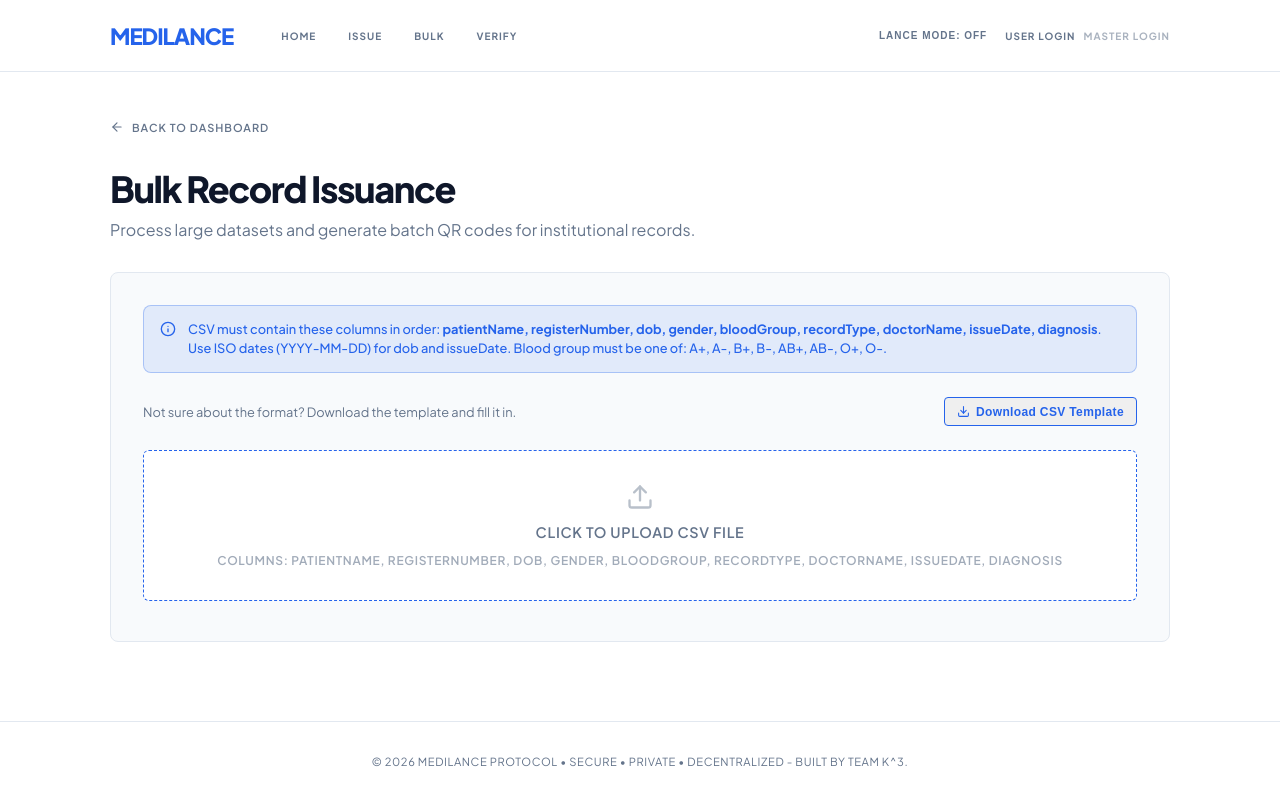
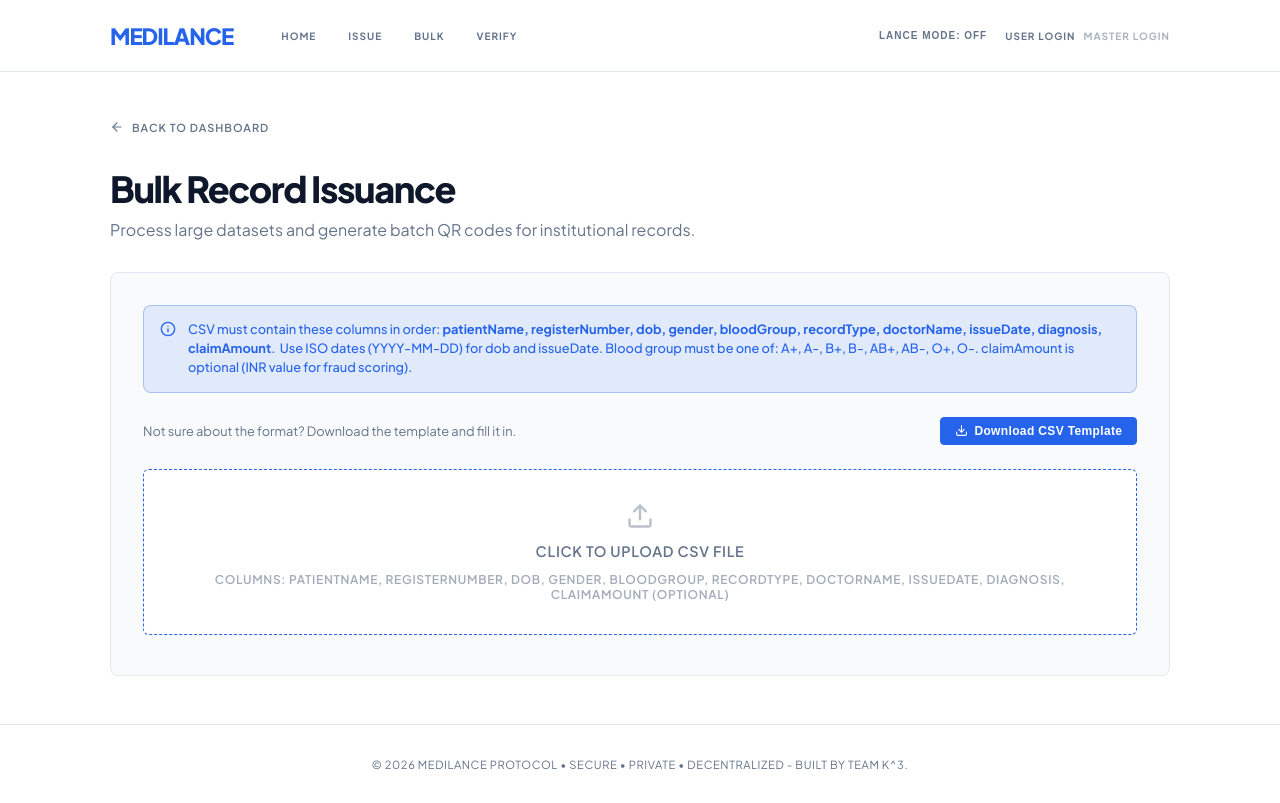
Before and after one commit to realksquare/medilance, a React (Vite) app in the folder client/: page /bulk in a window 1280 px wide. Built offline with nearby package versions, Linux system fonts and the light colour scheme.

Commit message:
fix template button color, add claimAmount to bulk csv, rename cost field, fix line spacing

```diff
--- a/client/src/components/BulkUpload.jsx
+++ b/client/src/components/BulkUpload.jsx
@@ -15,6 +15,7 @@ const CSV_FIELDS = [
   'doctorName',
   'issueDate',
   'diagnosis',
+  'claimAmount',
 ];
 
 const CSV_PLACEHOLDER_ROW = [
@@ -27,6 +28,7 @@ const CSV_PLACEHOLDER_ROW = [
   'Dr. Kavitha',
   '2026-04-29',
   'Haemoglobin deficiency observed',
+  '2500',
 ];
 
 function downloadTemplate() {
@@ -113,7 +115,7 @@ export default function BulkUpload() {
             <span>
               CSV must contain these columns in order:&nbsp;
               <strong>{CSV_FIELDS.join(', ')}</strong>.&nbsp;
-              Use ISO dates (YYYY-MM-DD) for dob and issueDate. Blood group must be one of: A+, A-, B+, B-, AB+, AB-, O+, O-.
+              Use ISO dates (YYYY-MM-DD) for dob and issueDate. Blood group must be one of: A+, A-, B+, B-, AB+, AB-, O+, O-. claimAmount is optional (INR value for fraud scoring).
             </span>
           </div>
 
@@ -145,7 +147,7 @@ export default function BulkUpload() {
               </span>
               {!csvFile && (
                 <span style={{ fontSize: '0.75rem', opacity: 0.6 }}>
-                  Columns: patientName, registerNumber, dob, gender, bloodGroup, recordType, doctorName, issueDate, diagnosis
+                  Columns: patientName, registerNumber, dob, gender, bloodGroup, recordType, doctorName, issueDate, diagnosis, claimAmount (optional)
                 </span>
               )}
             </label>
--- a/client/src/components/CreateRecord.jsx
+++ b/client/src/components/CreateRecord.jsx
@@ -94,7 +94,7 @@ export default function CreateRecord() {
 
       <header>
         <h1>Issue Secure Record</h1>
-        <p style={{ color: 'var(--text-muted)' }}>Register a new immutable medical record with MediLance Protocol.</p>
+        <p style={{ color: 'var(--text-muted)', lineHeight: '1.75' }}>Register a new immutable medical record with MediLance Protocol.</p>
       </header>
 
       <div className="flex gap-4">
@@ -212,7 +212,7 @@ export default function CreateRecord() {
                   </select>
                 </div>
                 <div>
-                  <label>Claim Amount (INR) <span style={{ fontWeight: 400, color: 'var(--text-muted)', fontSize: '0.8em' }}>optional, for fraud scoring</span></label>
+                  <label>Procedure / Consultation / Medication Costs (INR) <span style={{ fontWeight: 400, color: 'var(--text-muted)', fontSize: '0.8em' }}>optional, for fraud scoring</span></label>
                   <input
                     name="claimAmount"
                     type="number"
--- a/client/src/index.css
+++ b/client/src/index.css
@@ -353,15 +353,17 @@ label {
   gap: 0.4rem;
   font-size: 0.75rem;
   font-weight: 700;
-  color: var(--primary);
+  color: #fff;
+  background: var(--primary);
   text-decoration: none;
   letter-spacing: 0.03em;
-  padding: 0.4rem 0.75rem;
+  padding: 0.4rem 0.85rem;
   border: 1px solid var(--primary);
   border-radius: 4px;
-  transition: background 0.2s;
+  transition: background 0.2s, opacity 0.2s;
+  cursor: pointer;
 }
-.template-link:hover { background: rgba(37, 99, 235, 0.08); }
+.template-link:hover { background: #1d4ed8; opacity: 0.9; }
 
 .alert {
   display: flex;
```
